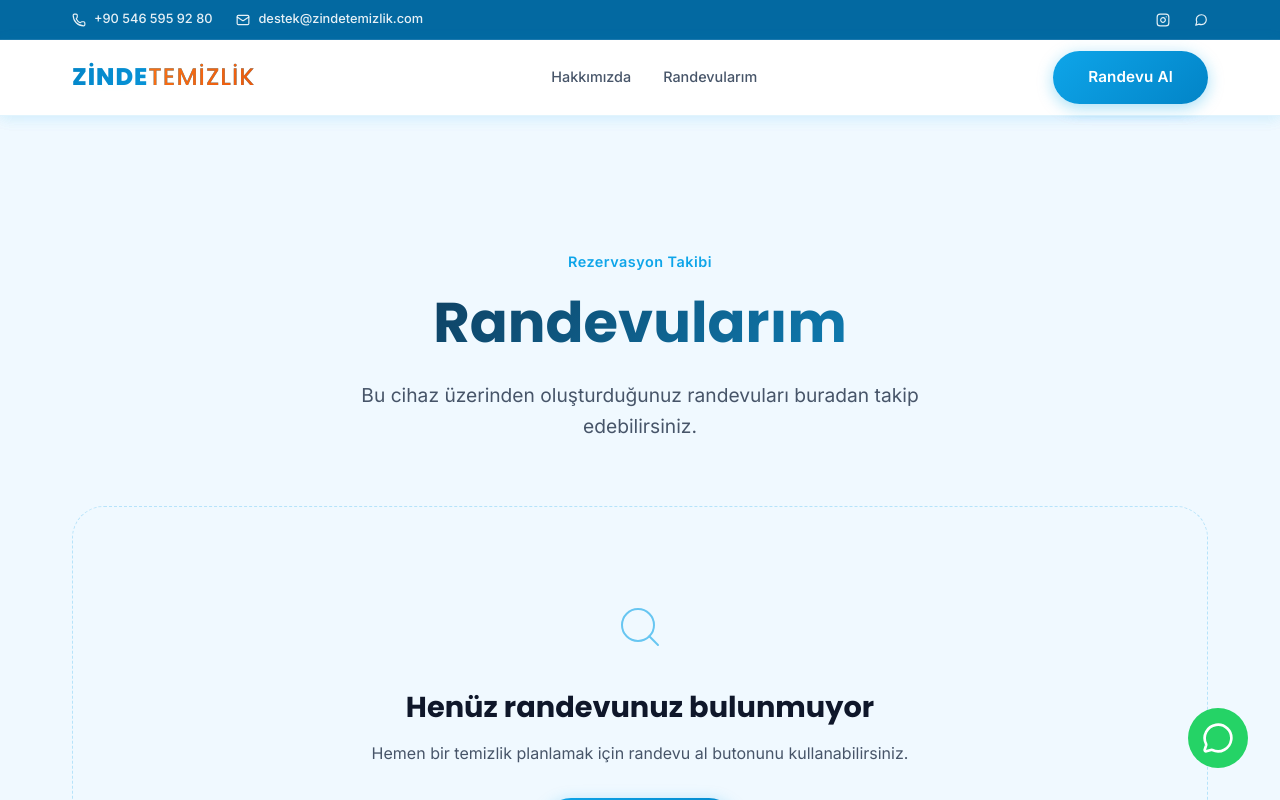
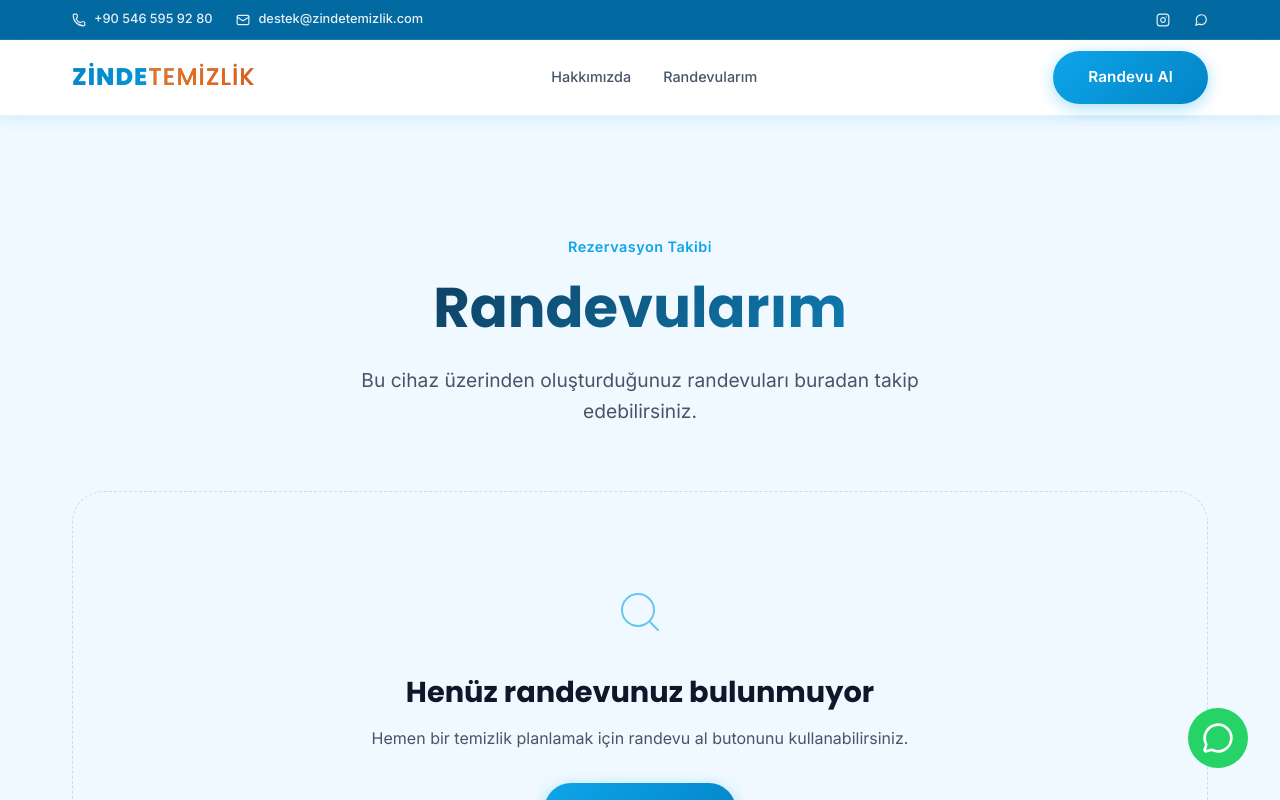
Before and after one commit to yarendilara/akseltemizlik, a Next.js app: page /randevularim in a window 1280 px wide. Shown: the top 800 px of the page. Built offline with nearby package versions, Linux system fonts and the light colour scheme.

Commit message:
UI: Refined top padding to 115px on Randevularım page

```diff
--- a/src/app/randevularim/page.module.css
+++ b/src/app/randevularim/page.module.css
@@ -1,6 +1,6 @@
 .main {
   min-height: 100vh;
-  padding-top: 130px;
+  padding-top: 115px;
   padding-bottom: 4rem;
   background: var(--bg-main);
 }
```
